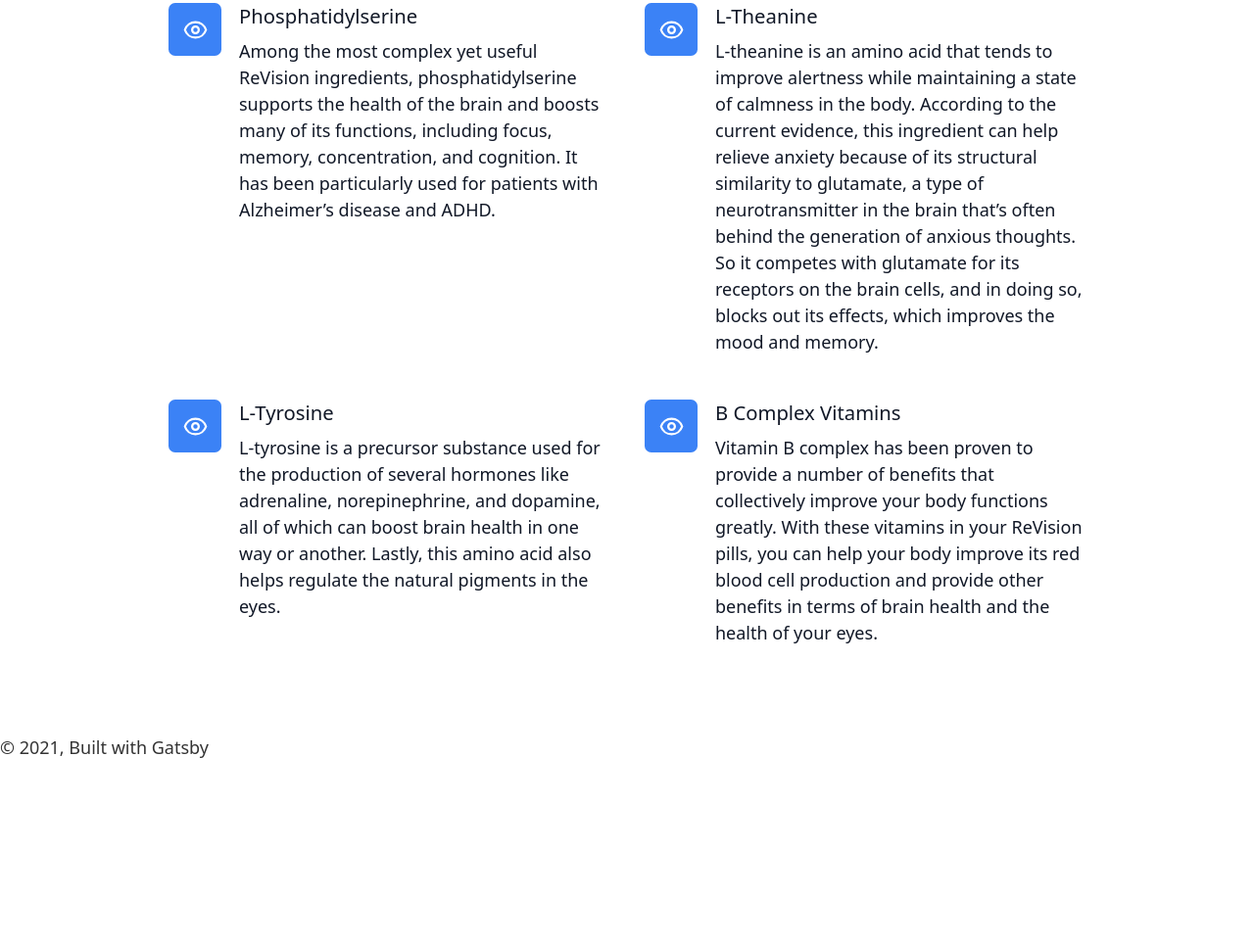
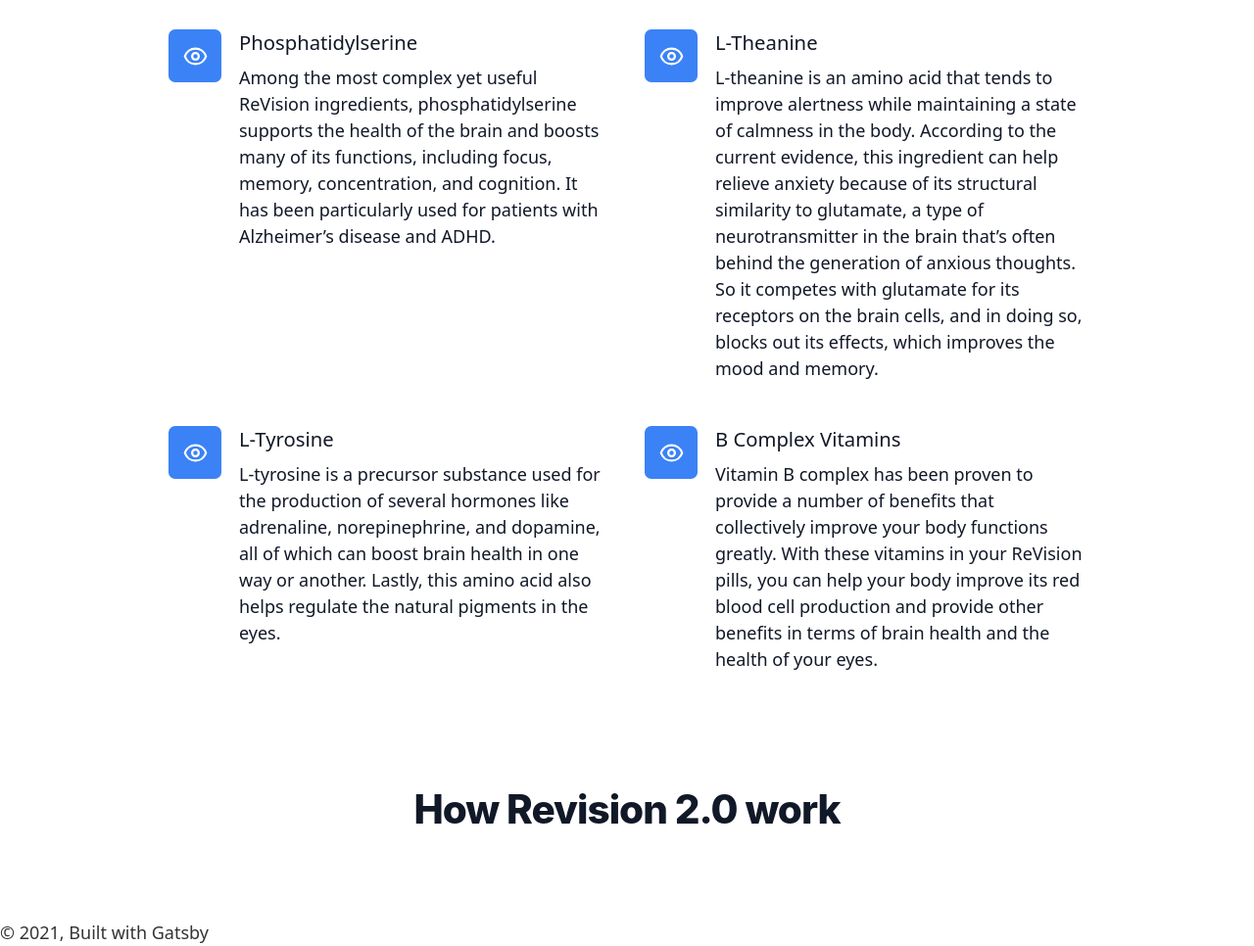
Before and after one commit to ouss4m4/tailwind-template, a Gatsby site: page / in a window 1280 px wide. Shown: the part 1367-2333 px from the top of the page at 98% size. Before the commit the page ends 2144 px from the top, so only its background shows below. Built offline with nearby package versions, Linux system fonts and the light colour scheme; Gatsby itself is replaced by a stand-in of ours.

Commit message:
css fixed

```diff
--- a/src/components/features/index.js
+++ b/src/components/features/index.js
@@ -6,9 +6,9 @@
       <div className="py-12 bg-white">
         <div className="max-w-7xl mx-auto px-4 sm:px-6 lg:px-8">
           <div className="lg:text-center">
-            <h2 className="text-base text-blue-600 font-semibold tracking-wide uppercase">
-              ReVision 2.0 Product Review
-            </h2>
+          <h1 className="mt-2 text-3xl leading-8 font-extrabold tracking-tight text-gray-900 sm:text-4xl">
+              Revision 2.0 Product Review
+            </h1>
             <p className="mt-2 text-3xl leading-8 font-extrabold tracking-tight text-gray-900 sm:text-4xl">
               A Natural way to treat tired eyes
             </p>
--- /dev/null
+++ b/src/components/howitwork/index.js
@@ -0,0 +1,19 @@
+import React from "react"
+
+function HowItWork() {
+  return (
+    <section id="features" className="max-w-4xl mx-auto">
+      <div className="py-12 bg-white">
+        <div className="max-w-7xl mx-auto px-4 sm:px-6 lg:px-8">
+          <div className="lg:text-center">
+            <h1 className="mt-2 text-3xl leading-8 font-extrabold tracking-tight text-gray-900 sm:text-4xl">
+              How Revision 2.0 work
+            </h1>
+          </div>
+        </div>
+      </div>
+    </section>
+  )
+}
+
+export default HowItWork
--- a/src/pages/index.js
+++ b/src/pages/index.js
@@ -3,12 +3,14 @@
 import SEO from "../components/seo"
 import Lander from "../components/lander"
 import Features from "../components/features"
+import HowItWork from "../components/howitwork"
 
 const IndexPage = () => (
   <Layout>
     <SEO title="Revision 2.0" />
     <Lander />
     <Features />
+    <HowItWork />
   </Layout>
 )
 
```
Also changed, not shown: src/components/skills/index.js (deleted).
